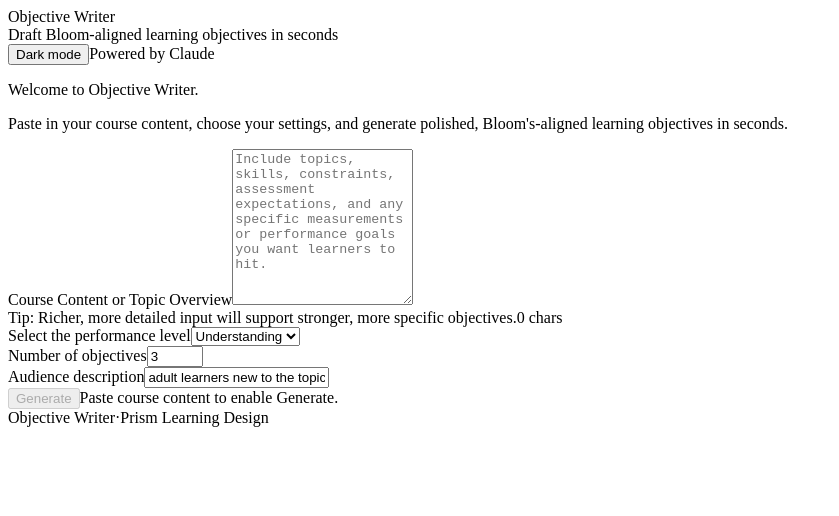
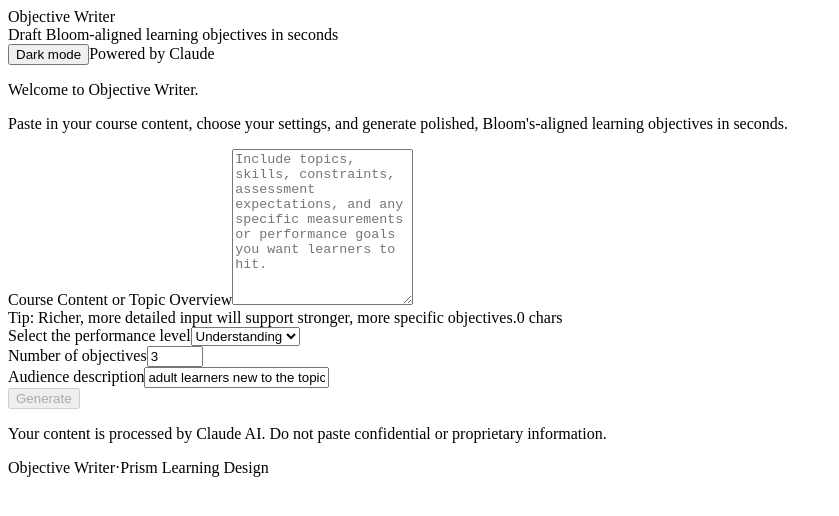
Before and after one commit to bosinova/objective-writer, a React (Vite) app: page / in a window 1280 px wide. Shown: the top 516 px of the page, without its empty margins (0-839 px from the left). Built offline with nearby package versions, Linux system fonts and the light colour scheme; the HTML template or start-up script is replaced by a standard one.

Commit message:
Layout redesign and data disclaimer

```diff
--- a/src/App.tsx
+++ b/src/App.tsx
@@ -348,18 +348,21 @@
           </div>
 
           <div className="actionsRow">
-            <button className="button" disabled={!canGenerate} onClick={onGenerate}>
-              {status === "generating" ? "Generating…" : "Generate"}
-            </button>
-            {!rawContent.trim() ? (
-              <span className="callout">Paste course content to enable Generate.</span>
-            ) : generateError ? (
+            <div className="generateBlock">
+              <button className="button" disabled={!canGenerate} onClick={onGenerate}>
+                {status === "generating" ? "Generating…" : "Generate"}
+              </button>
+              <p className="dataDisclaimer" aria-live="polite">
+                Your content is processed by Claude AI. Do not paste confidential or proprietary information.
+              </p>
+            </div>
+            {generateError ? (
               <span className="callout calloutError">{generateError}</span>
-            ) : (
+            ) : rawContent.trim() ? (
               <span className="callout">
                 Objectives are generated by Claude.
               </span>
-            )}
+            ) : null}
           </div>
         </section>
 
--- a/src/styles.css
+++ b/src/styles.css
@@ -210,19 +210,20 @@
 }
 
 .contentGrid {
-  width: min(1180px, calc(100% - 40px));
-  margin: 24px auto 0;
-  display: grid;
-  grid-template-columns: 1.05fr 0.95fr;
+  width: calc(100% - 96px);
+  max-width: 900px;
+  margin: 24px auto 26px;
+  padding: 0;
+  display: flex;
+  flex-direction: column;
   gap: 18px;
-  align-items: start;
-  padding-bottom: 26px;
+  align-items: stretch;
+  box-sizing: border-box;
 }
 
 .welcome {
-  grid-column: 1 / -1;
   margin-bottom: -2px;
-  padding: 8px 4px 2px 4px;
+  padding: 8px 0 2px 0;
 }
 
 .welcomeTitle {
@@ -236,12 +237,6 @@
   font-size: 12.5px;
   color: var(--subtle);
   max-width: 720px;
-}
-
-@media (max-width: 980px) {
-  .contentGrid {
-    grid-template-columns: 1fr;
-  }
 }
 
 .panel {
@@ -373,13 +368,20 @@
 .actionsRow {
   padding: 14px 16px 0 16px;
   display: flex;
-  align-items: center;
-  gap: 12px;
-  justify-content: space-between;
-  flex-wrap: wrap;
+  flex-direction: column;
+  align-items: stretch;
+  gap: 10px;
+}
+
+.generateBlock {
+  display: flex;
+  flex-direction: column;
+  gap: 6px;
+  width: 100%;
 }
 
 .button {
+  width: 100%;
   appearance: none;
   border: 1px solid rgba(43, 107, 255, 0.55);
   background:
@@ -427,6 +429,15 @@
   opacity: 0.55;
   transform: none;
   filter: none;
+}
+
+.dataDisclaimer {
+  margin: 0;
+  padding: 0;
+  font-size: 11px;
+  line-height: 1.4;
+  color: var(--subtle);
+  max-width: 42em;
 }
 
 .callout {
```
